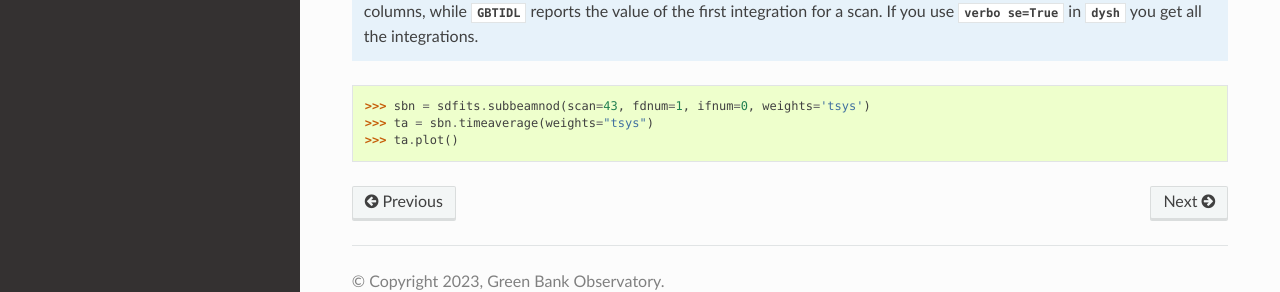
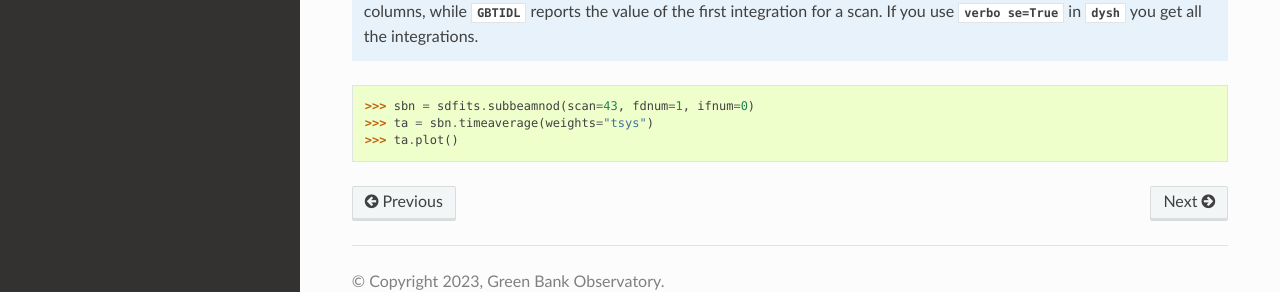
Before and after one commit to GreenBankObservatory/dysh, a Sphinx documentation site: the page built from docs/source/examples/subbeamnod.rst, in a window 1280 px wide and 900 px high, scrolled down 972 px. Shown: the part 550-842 px from the top of the window. Built offline with Sphinx 7.4.7 and the Read the Docs theme 2.0.0, drawn with Linux system fonts in a browser that asks for light colours; the version number could not be read and is left out.

Commit message:
remove deprecated weights keyword

```diff
--- a/docs/source/examples/subbeamnod.rst
+++ b/docs/source/examples/subbeamnod.rst
@@ -77,6 +77,6 @@ The SubBeamNod scans are 43, 46, and 54.  Retrieve and calibrate a SubBeamNod sc
 
 .. code:: python
 
-    >>> sbn = sdfits.subbeamnod(scan=43, fdnum=1, ifnum=0, weights='tsys')
+    >>> sbn = sdfits.subbeamnod(scan=43, fdnum=1, ifnum=0)
     >>> ta = sbn.timeaverage(weights="tsys")
     >>> ta.plot()
```
